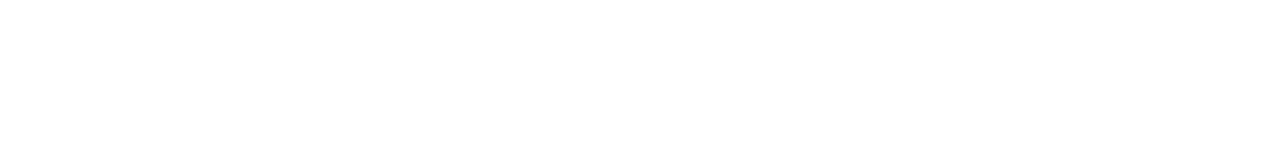
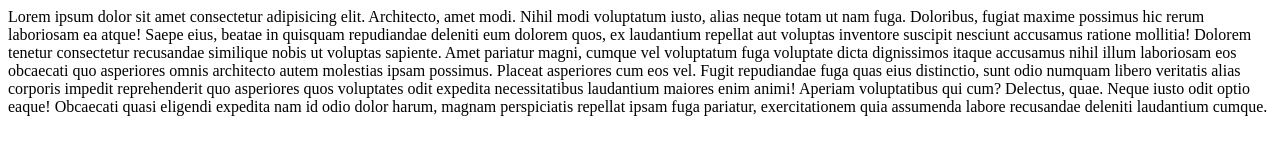
Before and after one commit to jkattoeva/hwork0000, a plain HTML site: page butter.html in a window 1280 px wide. Drawn offline with Linux system fonts and the light colour scheme.

Commit message:
add lorem in butter.html file

```diff
--- a/butter.html
+++ b/butter.html
@@ -7,6 +7,10 @@
   <title>Document</title>
 </head>
 <body>
-
+  Lorem ipsum dolor sit amet consectetur adipisicing elit. Architecto, amet modi. Nihil modi voluptatum iusto, alias neque totam ut nam fuga. Doloribus, fugiat maxime possimus hic rerum laboriosam ea atque!
+  Saepe eius, beatae in quisquam repudiandae deleniti eum dolorem quos, ex laudantium repellat aut voluptas inventore suscipit nesciunt accusamus ratione mollitia! Dolorem tenetur consectetur recusandae similique nobis ut voluptas sapiente.
+  Amet pariatur magni, cumque vel voluptatum fuga voluptate dicta dignissimos itaque accusamus nihil illum laboriosam eos obcaecati quo asperiores omnis architecto autem molestias ipsam possimus. Placeat asperiores cum eos vel.
+  Fugit repudiandae fuga quas eius distinctio, sunt odio numquam libero veritatis alias corporis impedit reprehenderit quo asperiores quos voluptates odit expedita necessitatibus laudantium maiores enim animi! Aperiam voluptatibus qui cum?
+  Delectus, quae. Neque iusto odit optio eaque! Obcaecati quasi eligendi expedita nam id odio dolor harum, magnam perspiciatis repellat ipsam fuga pariatur, exercitationem quia assumenda labore recusandae deleniti laudantium cumque.
 </body>
 </html>
```
